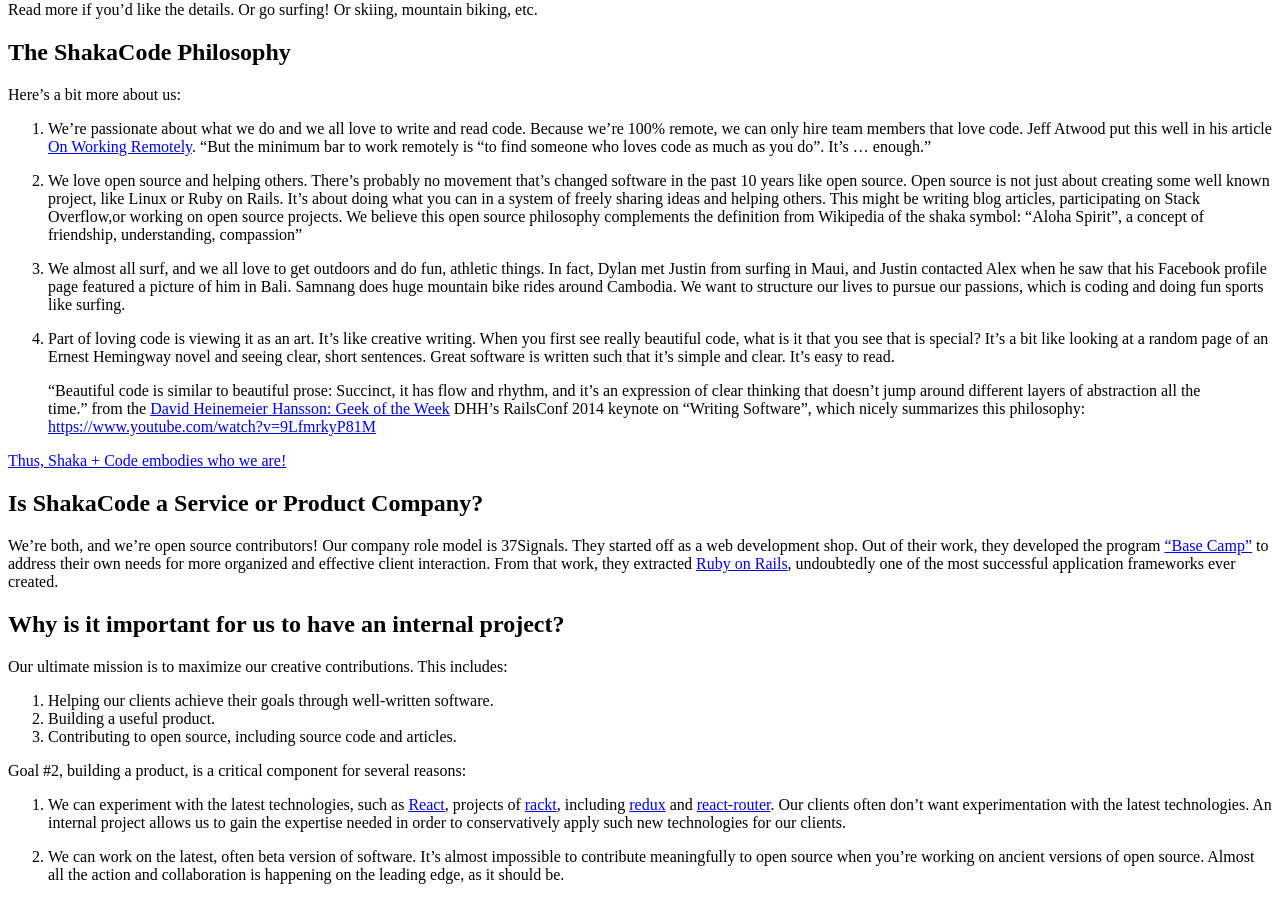
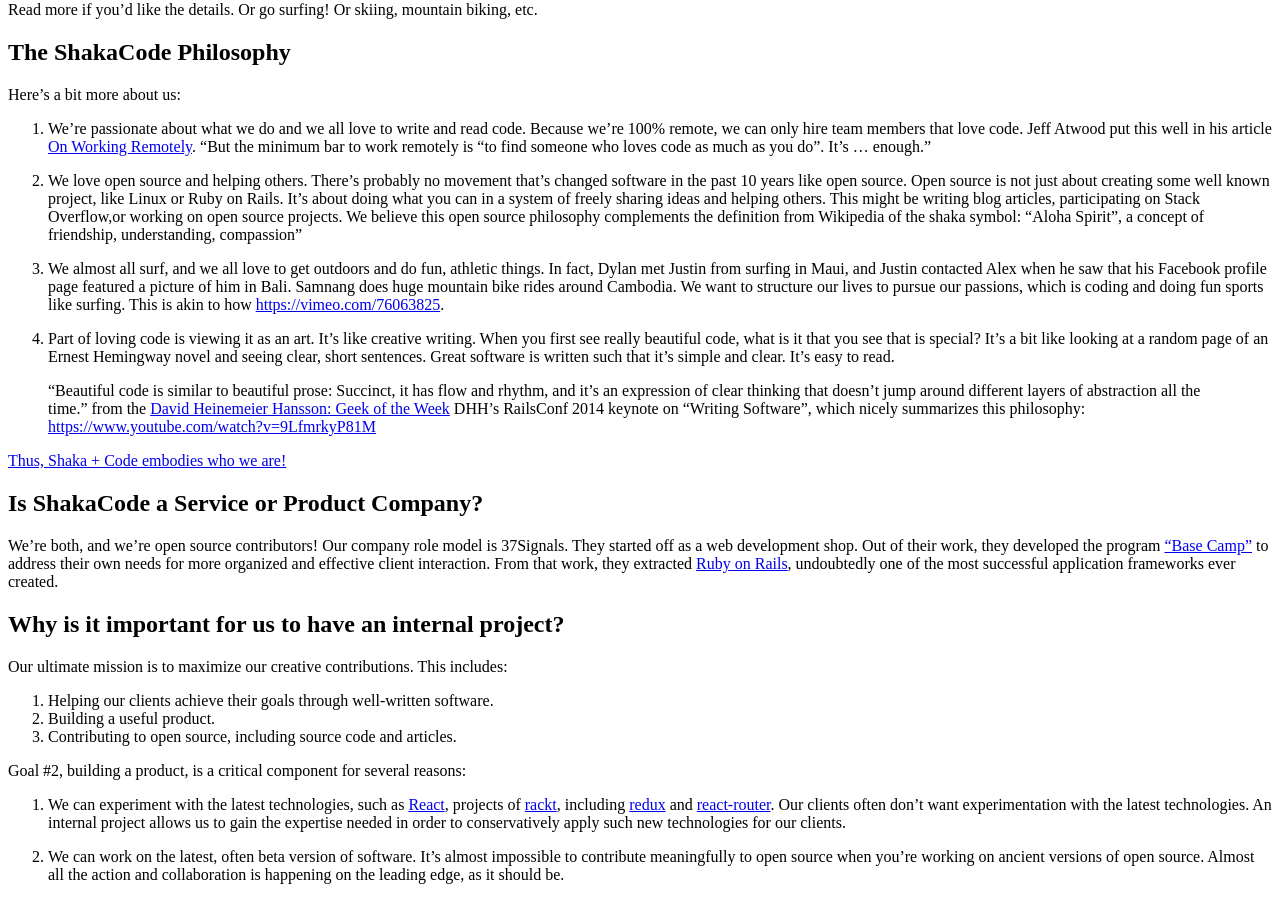
Before and after one commit to shakacode/shakacode-website, a Jekyll site: the page built from _posts/2015-09-17-who-is-shaka-code.markdown, in a window 1280 px wide and 900 px high, scrolled down 1206 px. Built offline with Jekyll 4.4.1, drawn with Linux system fonts in a browser that asks for light colours; nearby versions of some CDN libraries; a script that is not in the unit is left out.

Commit message:
Update 2015-09-17-who-is-shaka-code.markdown

```diff
--- a/_posts/2015-09-17-who-is-shaka-code.markdown
+++ b/_posts/2015-09-17-who-is-shaka-code.markdown
@@ -37,7 +37,7 @@
 
 2. We love open source and helping others. There's probably no movement that's changed software in the past 10 years like open source. Open source is not just about creating some well known project, like Linux or Ruby on Rails. It's about doing what you can in a system of freely sharing ideas and helping others. This might be writing blog articles, participating on Stack Overflow,or working on open source projects. We believe this open source philosophy complements the definition from Wikipedia of the shaka symbol: "Aloha Spirit", a concept of friendship, understanding, compassion”
 
-3. We almost all surf, and we all love to get outdoors and do fun, athletic things. In fact, Dylan met Justin from surfing in Maui, and Justin contacted Alex when he saw that his Facebook profile page featured a picture of him in Bali. Samnang does huge mountain bike rides around Cambodia. We want to structure our lives to pursue our passions, which is coding and doing fun sports like surfing.
+3. We almost all surf, and we all love to get outdoors and do fun, athletic things. In fact, Dylan met Justin from surfing in Maui, and Justin contacted Alex when he saw that his Facebook profile page featured a picture of him in Bali. Samnang does huge mountain bike rides around Cambodia. We want to structure our lives to pursue our passions, which is coding and doing fun sports like surfing. This is akin to how [https://vimeo.com/76063825](37signals Works Remotely).
 
 4. Part of loving code is viewing it as an art. It's like creative writing. When you first see really beautiful code, what is it that you see that is special? It's a bit like looking at a random page of an Ernest Hemingway novel and seeing clear, short sentences. Great software is written such that it's simple and clear. It's easy to read.
 
```
